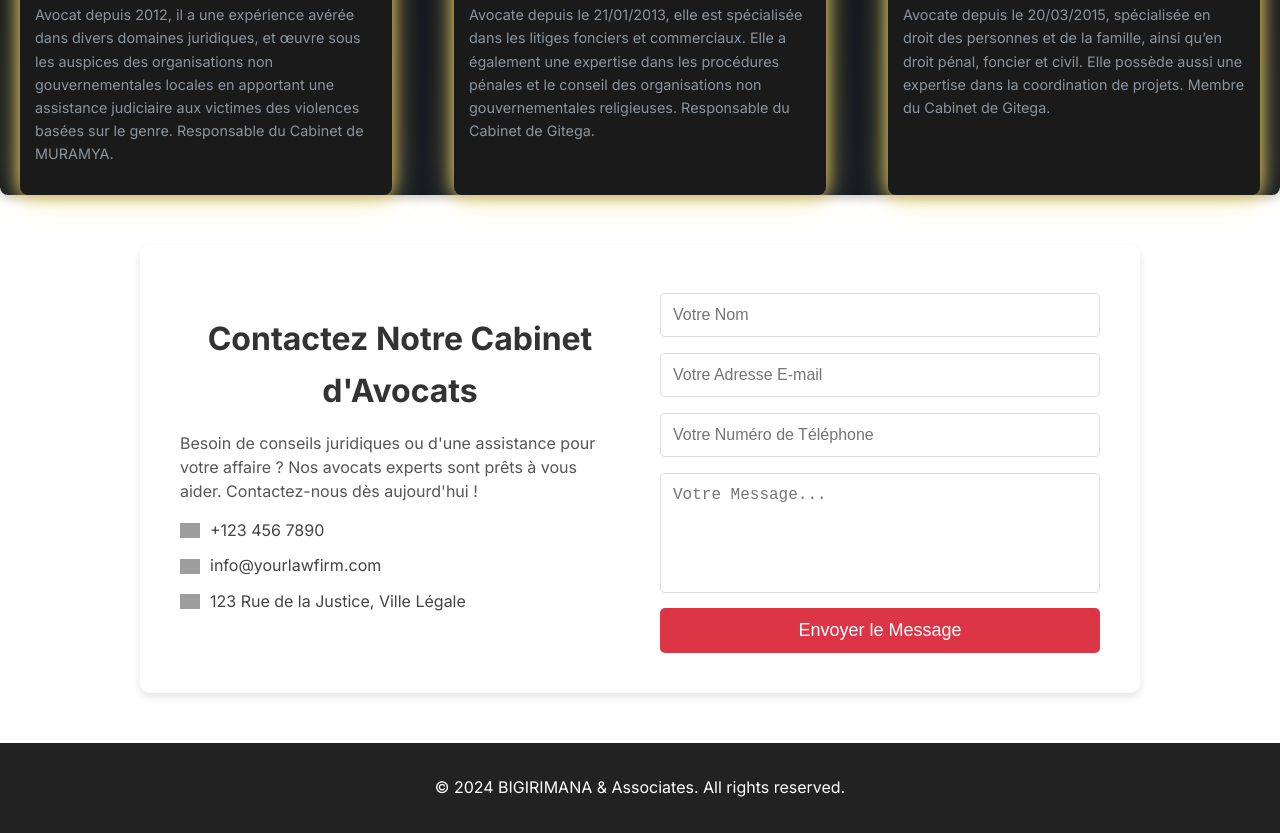
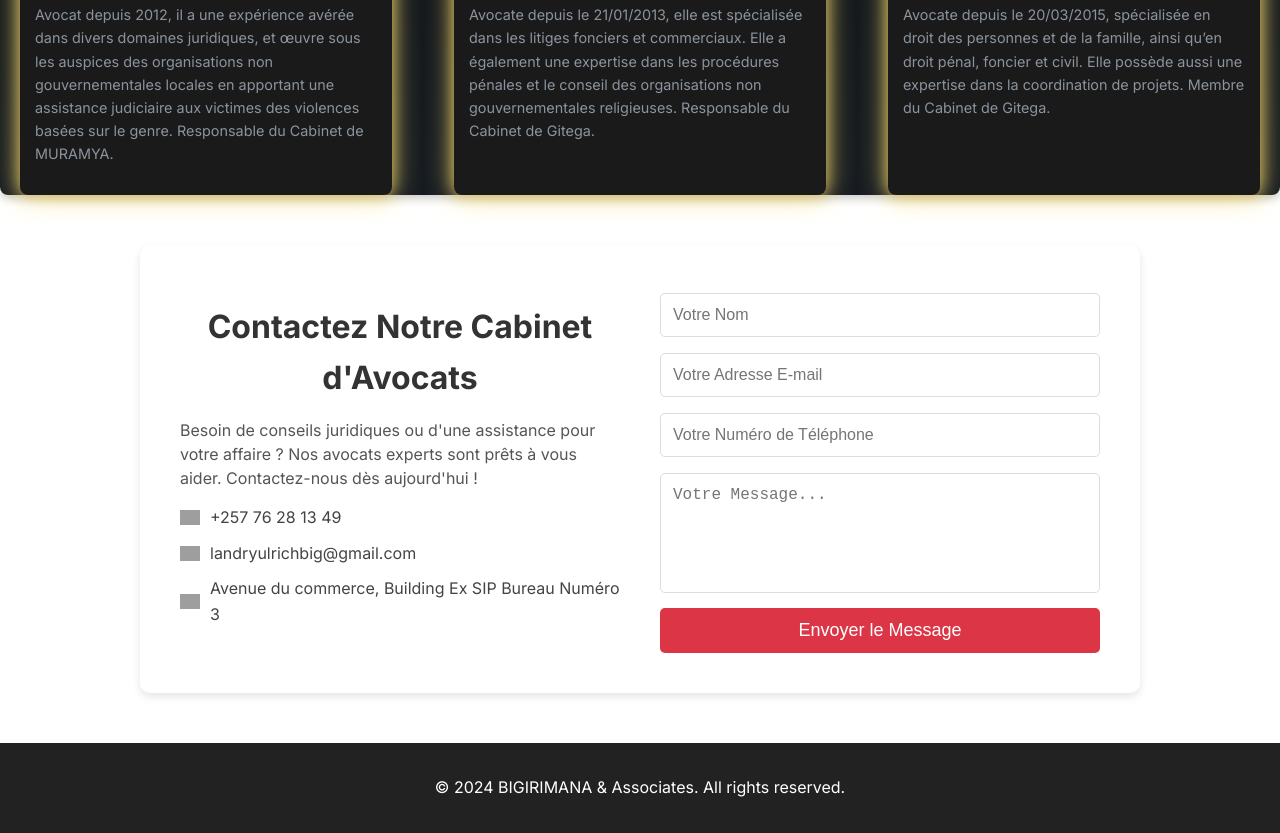
Before and after one commit to setukuru/Landry, a plain HTML site: page index.html in a window 1280 px wide. Shown: the part 5065-5898 px from the top of the page. Drawn offline with Linux system fonts and the light colour scheme; grey boxes are pictures that could not be loaded; files whose address does not match are found by name.

Commit message:
adding adress to form contact

```diff
--- a/index.html
+++ b/index.html
@@ -1654,9 +1654,9 @@
         <p>Besoin de conseils juridiques ou d'une assistance pour votre affaire ? Nos avocats experts sont prêts à vous aider. Contactez-nous dès aujourd'hui !</p>
 
         <ul>
-            <li><img src="https://img.icons8.com/ios-glyphs/30/000000/phone.png"/> +123 456 7890</li>
-            <li><img src="https://img.icons8.com/ios-glyphs/30/000000/new-post.png"/> info@yourlawfirm.com</li>
-            <li><img src="https://img.icons8.com/ios-glyphs/30/000000/marker.png"/> 123 Rue de la Justice, Ville Légale</li>
+            <li><img src="https://img.icons8.com/ios-glyphs/30/000000/phone.png"/> +257 76 28 13 49 </li>
+            <li><img src="https://img.icons8.com/ios-glyphs/30/000000/new-post.png"/> landryulrichbig@gmail.com</li>
+            <li><img src="https://img.icons8.com/ios-glyphs/30/000000/marker.png"/> Avenue du commerce, Building Ex SIP Bureau Numéro 3</li>
         </ul>
     </div>
 
```
